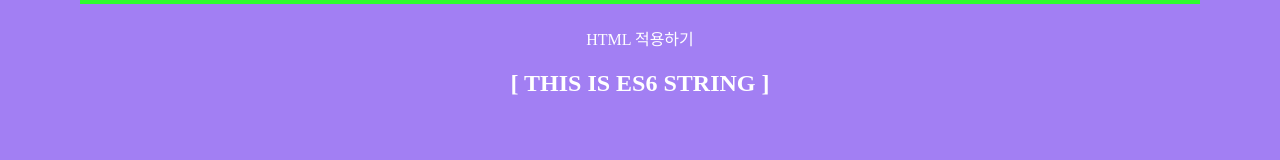
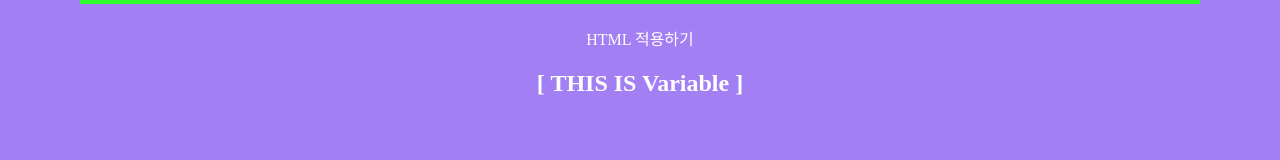
Before and after one commit to prsn-ts/react200, a React (Create React App) app: page / in a window 1280 px wide. Shown: the part 154-314 px from the top of the page. Built offline with nearby package versions, Linux system fonts and the light colour scheme.

Commit message:
var,let,const 에 대해(입문010)

```diff
--- a/src/App.js
+++ b/src/App.js
@@ -1,13 +1,13 @@
 import React from 'react';
 import './App.css';
-import Es6 from './R009_Es6'
+import Variable from './R010_Variable'
 
 function App() {
   return (
     <div>
       <h1>Start React 200!</h1>
       <p>HTML 적용하기</p>
-      <Es6/>
+      <Variable/>
     </div>
   );
 }
--- /dev/null
+++ b/src/R010_Variable.js
@@ -0,0 +1,37 @@
+import React, { Component } from 'react';
+
+class R010_Variable extends Component {
+    constructor(props) {
+        super(props);
+        this.state = {};
+    }
+
+    componentDidMount() {
+        var varName = 'react';
+        console.log('varName1 : '+varName);
+        var varName = '200'; // 'varName' is already defined  no-redeclare
+        console.log('varName2 : '+varName);
+
+        let letName = 'react';
+        console.log('letName : '+letName);
+        // let letName = '200'
+        // Parsing error: Identifier 'letName' has already been declared
+        letName = 'react200';
+        console.log('letName2 : '+letName);
+
+        const constName = 'react';
+        console.log('constName : '+constName);;
+        // const constName = '200';
+        // Parsing error: Identifier 'constName' has already been declared
+        // constName = 'react200'
+        // Uncaught TypeError: Assignment to constant variable.
+    }
+
+    render() {
+        return (
+            <h2>[ THIS IS Variable ]</h2>
+        )
+    }
+}
+
+export default R010_Variable;
```
